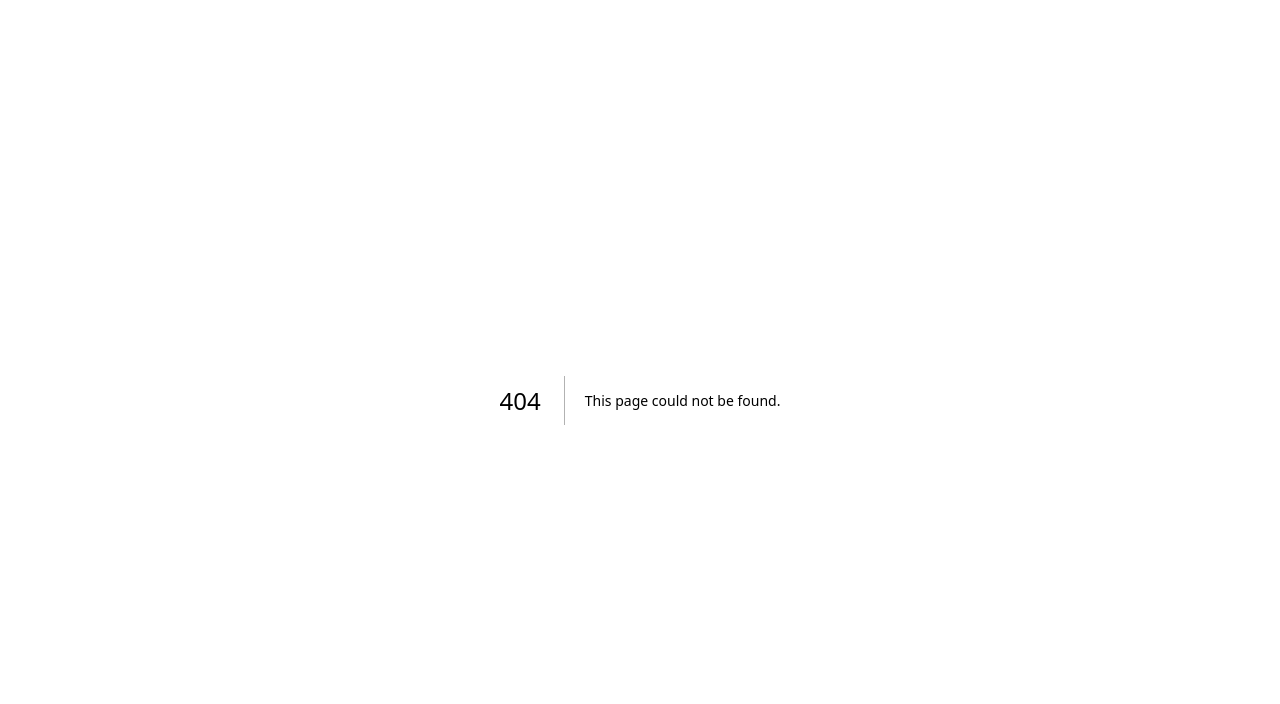
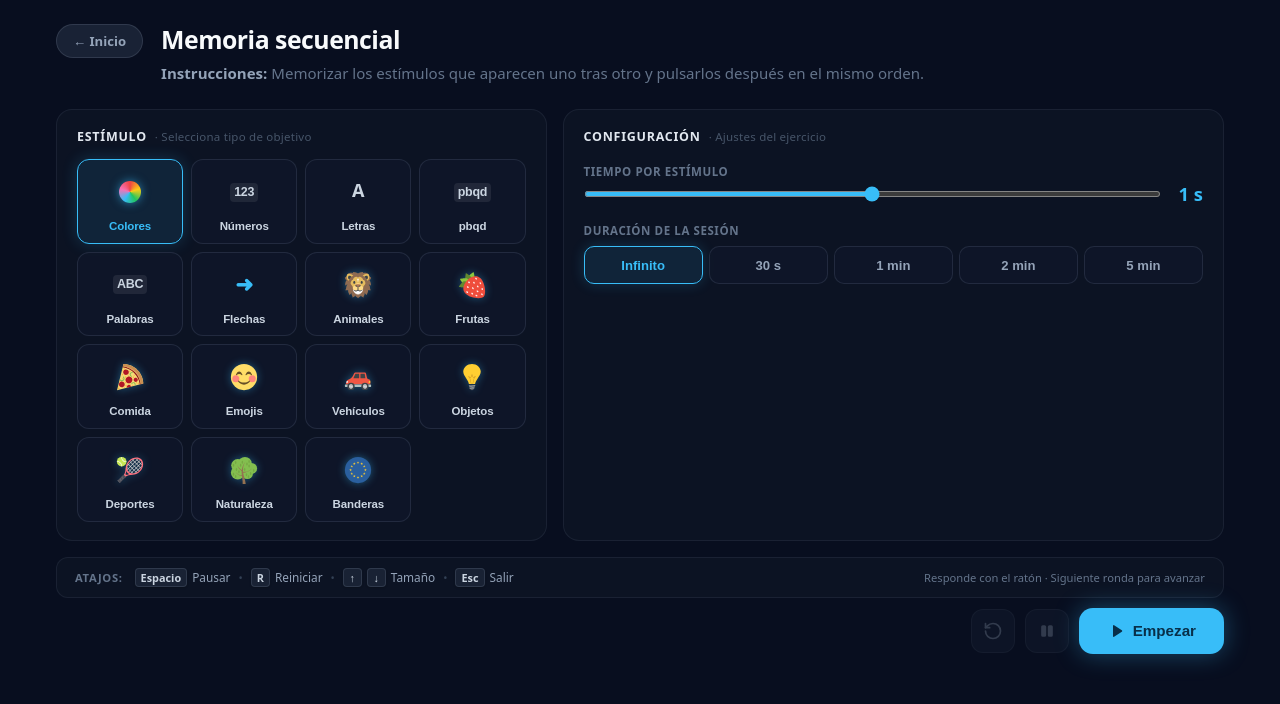
Before and after one commit to belencera/eyevt-app, a Next.js app: page /games/sequential-memory in a window 1280 px wide. Before the commit this address had no page. Shown: the top 704 px of the page. Built offline with nearby package versions, Linux system fonts and the light colour scheme.

Commit message:
feat: juego Memoria Secuencial
- Presentación serial en fila (cada estímulo a la derecha del anterior)
- Hueco de 250 ms entre estímulos
- Respuesta en el mismo orden con opción de deshacer
- Entrada en el menú principal con su vista previa

```diff
--- a/app/games/_recall/components/RecallPresentation.jsx
+++ b/app/games/_recall/components/RecallPresentation.jsx
@@ -7,16 +7,20 @@ import '../recall.css'
  * Fase de presentación de una ronda en el centro de la pantalla.
  *
  * - 'fixation': cruz central para anclar la mirada
- * - 'presenting': los estímulos recibidos en una fila centrada (uno solo en Secuencial)
+ * - 'presenting': los estímulos en una fila centrada
  * - Cualquier otra fase (hueco entre estímulos, respuesta...): pantalla vacía
+ *
+ * Con `activeIndex` solo se ve el estímulo de esa posición, pero la fila reserva el hueco
+ * de todos: en Memoria Secuencial cada estímulo aparece a la derecha del anterior.
  *
  * @param {string} phase - Fase actual de la ronda
  * @param {string} type - Categoría de estímulo
- * @param {Array} items - Valores a mostrar (los `value` de la ronda)
+ * @param {Array} items - Valores de la fila (los `value` de los objetivos)
+ * @param {number|null} [activeIndex] - Posición visible; sin valor se ven todos a la vez
  * @param {number} sizePx - Tamaño del estímulo (↑ / ↓)
  * @param {string} [sizeLevel] - Nivel de tamaño de respaldo
  */
-export function RecallPresentation({ phase, type, items = [], sizePx, sizeLevel }) {
+export function RecallPresentation({ phase, type, items = [], activeIndex = null, sizePx, sizeLevel }) {
   if (phase === 'fixation') {
     return (
       <div className="recallStage" aria-hidden>
@@ -29,16 +33,19 @@ export function RecallPresentation({ phase, type, items = [], sizePx, sizeLevel
 
   return (
     <div className="recallStage">
-      <div className="recallFlow recallStageRow">
-        {items.map((value, index) => (
-          <StimulusItem
-            key={index}
-            type={type}
-            item={value}
-            sizePx={sizePx}
-            sizeLevel={sizeLevel}
-          />
-        ))}
+      <div className="recallStageRow">
+        {items.map((value, index) => {
+          const isHidden = activeIndex !== null && index !== activeIndex
+          return (
+            <div
+              key={index}
+              className={`recallFlow ${isHidden ? 'recallSlotHidden' : ''}`}
+              aria-hidden={isHidden}
+            >
+              <StimulusItem type={type} item={value} sizePx={sizePx} sizeLevel={sizeLevel} />
+            </div>
+          )
+        })}
       </div>
     </div>
   )
--- a/app/games/_recall/hooks/useRecallGame.js
+++ b/app/games/_recall/hooks/useRecallGame.js
@@ -143,11 +143,7 @@ export function useRecallGame({ stimulus, buildSteps, ordered = false }) {
   // Estímulos visibles en la presentación (en pausa no se muestran para no dar exposición extra)
   const isPresentationPhase = PRESENTATION_PHASES.includes(phase)
   const stagePhase = session.isPaused && isPresentationPhase ? 'idle' : phase
-  const presentedItems = round
-    ? stepIndex !== null
-      ? [round.targets[stepIndex].value]
-      : round.targets.map((t) => t.value)
-    : []
+  const presentedItems = round ? round.targets.map((t) => t.value) : []
 
   const { stats } = level
   const accuracy = stats.total > 0 ? Math.round((stats.correct / stats.total) * 100) : 0
@@ -158,6 +154,7 @@ export function useRecallGame({ stimulus, buildSteps, ordered = false }) {
     stagePhase,
     round,
     presentedItems,
+    activeIndex: stepIndex, // Posición visible en la presentación serial (null = todos a la vez)
     selection,
     results,
     isAnswering: phase === 'responding' || phase === 'feedback',
--- a/app/games/_recall/recall.css
+++ b/app/games/_recall/recall.css
@@ -82,9 +82,17 @@
 }
 
 .recallStageRow {
+  display: flex;
+  align-items: center;
+  justify-content: center;
   flex-wrap: wrap;
   gap: clamp(20px, 4vw, 48px);
   max-width: 90%;
+}
+
+/* Hueco reservado de un estímulo que no toca mostrar (Memoria Secuencial) */
+.recallSlotHidden {
+  visibility: hidden;
 }
 
 .recallFixationCross {
--- /dev/null
+++ b/app/games/sequential-memory/page.js
@@ -0,0 +1,113 @@
+'use client'
+
+import { useCallback, useState } from 'react'
+import {
+  GameShell,
+  SessionSummary,
+  StimulusGrid,
+  StimulusExtraControls,
+  useStimulusManager,
+} from '../_shared'
+import {
+  LevelStatus,
+  RecallPresentation,
+  ResponseGrid,
+  useRecallGame,
+  DEFAULT_RECALL_STIMULUS,
+  DEFAULT_SEQUENCE_SPEED,
+  RECALL_SHORTCUTS_HINT,
+  RECALL_STIMULUS_OPTIONS,
+  SEQUENCE_GAP_MS,
+  SEQUENCE_SPEED_STEPS,
+} from '../_recall'
+
+const SEQUENTIAL_MEMORY_HINT =
+  'Memorizar los estímulos que aparecen uno tras otro y pulsarlos después en el mismo orden.'
+
+export default function SequentialMemoryGame() {
+  const [speed, setSpeed] = useState(DEFAULT_SEQUENCE_SPEED) // Segundos que se muestra cada estímulo
+
+  const stimulus = useStimulusManager(DEFAULT_RECALL_STIMULUS)
+
+  // Presentación serial en fila: cada objetivo aparece a la derecha del anterior, separados por un breve hueco en blanco
+  const buildSteps = useCallback(
+    (round) =>
+      round.targets.flatMap((_, index) => [
+        { phase: 'presenting', ms: speed * 1000, index },
+        ...(index < round.targets.length - 1 ? [{ phase: 'gap', ms: SEQUENCE_GAP_MS }] : []),
+      ]),
+    [speed]
+  )
+
+  const game = useRecallGame({ stimulus, buildSteps, ordered: true })
+  const { session } = game
+
+  return (
+    <GameShell
+      title="Memoria secuencial"
+      hint={SEQUENTIAL_MEMORY_HINT}
+      session={session}
+      stimulus={stimulus}
+      speedControl={{
+        id: 'sequential-memory-speed',
+        label: 'Tiempo por estímulo',
+        value: speed,
+        steps: SEQUENCE_SPEED_STEPS,
+        unit: ' s',
+        disabled: !session.isIdle,
+        onChange: setSpeed,
+      }}
+      stimulusGrid={
+        <StimulusGrid
+          value={stimulus.stimulusType}
+          options={RECALL_STIMULUS_OPTIONS}
+          disabled={!session.isIdle}
+          onChange={stimulus.handleStimulusChange}
+        />
+      }
+      extraControls={
+        <StimulusExtraControls
+          stimulus={stimulus}
+          disabled={!session.isIdle}
+          prefix="sequential-memory"
+          showSize={false}
+        />
+      }
+      shortcuts={[]}
+      shortcutsHint={RECALL_SHORTCUTS_HINT}
+    >
+      {session.started && game.round && (
+        <>
+          <LevelStatus level={game.level} streak={game.streak} upAfter={game.upAfter} />
+
+          <RecallPresentation
+            phase={game.stagePhase}
+            type={stimulus.stimulusType}
+            items={game.presentedItems}
+            activeIndex={game.activeIndex}
+            sizePx={stimulus.sizePx}
+            sizeLevel={stimulus.sizeLevel}
+          />
+
+          {game.isAnswering && (
+            <ResponseGrid
+              type={stimulus.stimulusType}
+              options={game.round.options}
+              columns={game.round.columns}
+              selection={game.selection}
+              results={game.results}
+              ordered
+              disabled={game.phase !== 'responding'}
+              isPaused={session.isPaused}
+              onSelect={game.select}
+              onUndo={game.undo}
+              onNext={game.nextRound}
+            />
+          )}
+        </>
+      )}
+
+      <SessionSummary {...game.summary} />
+    </GameShell>
+  )
+}
```
Also changed, not shown: app/components/GamePreviews.js (+16 -0 lines), app/components/previews.css (+7 -0 lines), app/data/categories.js (+7 -0 lines).
